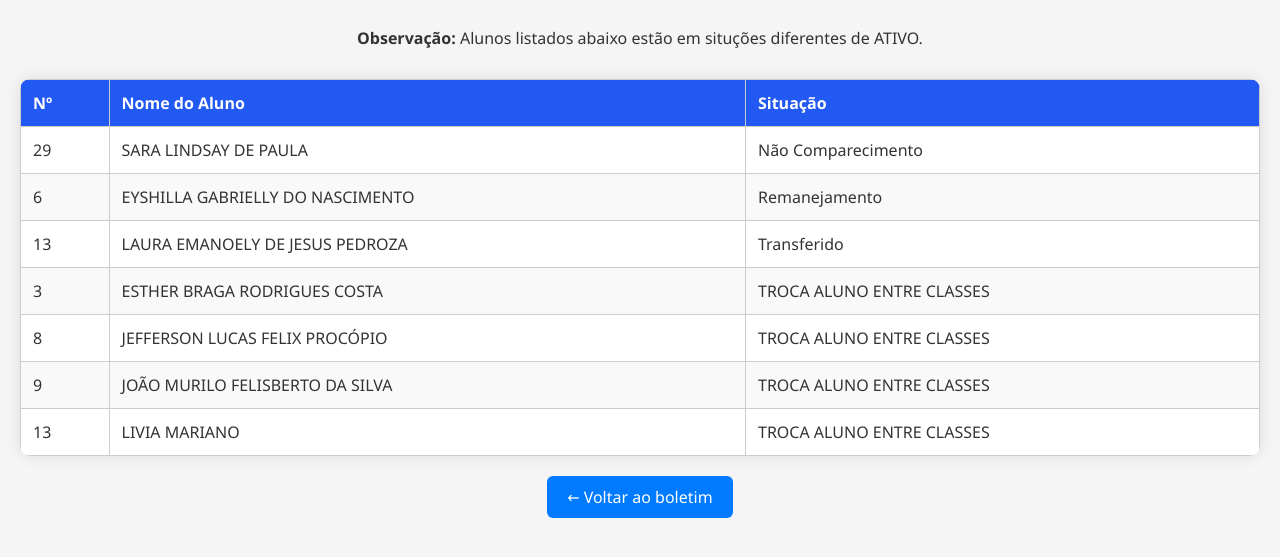
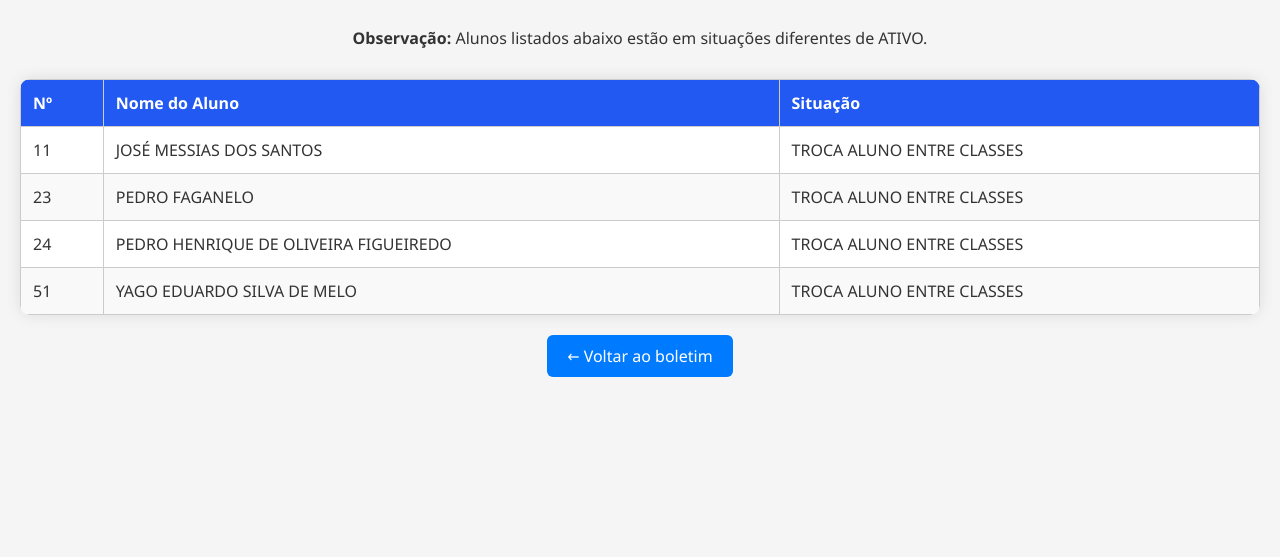
Before and after one commit to professorgaldino/7b, a plain HTML site: page outros.html in a window 1280 px wide. Shown: the part 87-644 px from the top of the page. Drawn offline with Linux system fonts and the light colour scheme.

Commit message:
Update outros.html

```diff
--- a/outros.html
+++ b/outros.html
@@ -74,7 +74,7 @@
   <h1>Outras Situações</h1>
 
   <div class="info">
-    <p><strong>Observação:</strong> Alunos listados abaixo estão em situções diferentes de ATIVO. </p>
+    <p><strong>Observação:</strong> Alunos listados abaixo estão em situações diferentes de ATIVO. </p>
   </div>
 
   <table>
@@ -86,14 +86,10 @@
       </tr>
     </thead>
     <tbody>
-      <!-- 🔁 COLE SUAS LINHAS AQUI -->
-      <tr><td>29</td><td>SARA LINDSAY DE PAULA</td><td>Não Comparecimento</td></tr>
-      <tr><td>6</td><td>EYSHILLA GABRIELLY DO NASCIMENTO</td><td>Remanejamento</td></tr>
-      <tr><td>13</td><td>LAURA EMANOELY DE JESUS PEDROZA</td><td>Transferido</td></tr>
-      <tr><td>3</td><td>ESTHER BRAGA RODRIGUES COSTA</td><td>TROCA ALUNO ENTRE CLASSES</td></tr>
-      <tr><td>8</td><td>JEFFERSON LUCAS FELIX PROCÓPIO</td><td>TROCA ALUNO ENTRE CLASSES</td></tr>
-      <tr><td>9</td><td>JOÃO MURILO FELISBERTO DA SILVA</td><td>TROCA ALUNO ENTRE CLASSES</td></tr>
-      <tr><td>13</td><td>LIVIA MARIANO</td><td>TROCA ALUNO ENTRE CLASSES</td></tr>
+      <tr><td>11</td><td>JOSÉ MESSIAS DOS SANTOS</td><td>TROCA ALUNO ENTRE CLASSES</td></tr>
+      <tr><td>23</td><td>PEDRO FAGANELO</td><td>TROCA ALUNO ENTRE CLASSES</td></tr>
+      <tr><td>24</td><td>PEDRO HENRIQUE DE OLIVEIRA FIGUEIREDO</td><td>TROCA ALUNO ENTRE CLASSES</td></tr>
+      <tr><td>51</td><td>YAGO EDUARDO SILVA DE MELO</td><td>TROCA ALUNO ENTRE CLASSES</td></tr>
     </tbody>
   </table>
 
```
